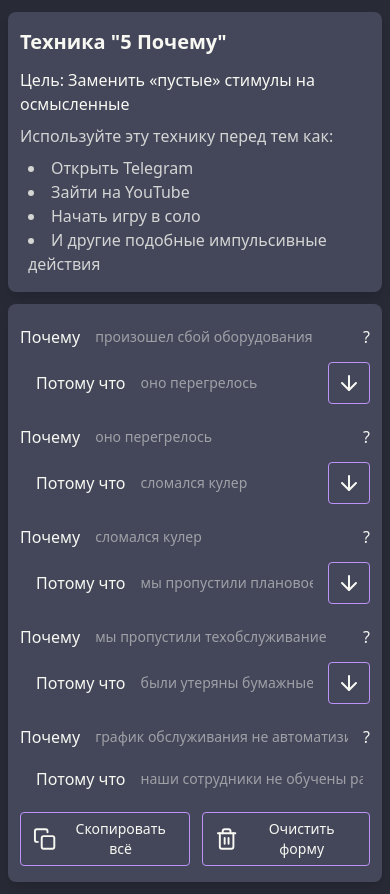
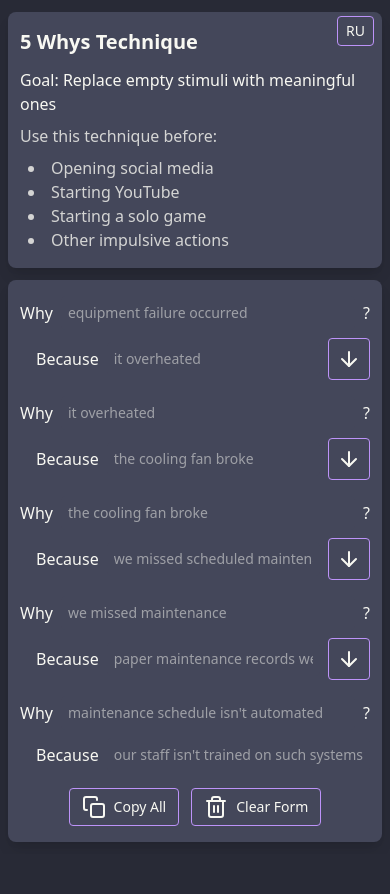
Before and after one commit to markbrutx/5why, a plain HTML site: page index.html in a window 390 px wide. After the commit the page ends 854 px from the top, so only its background shows below. Drawn offline with nearby package versions, Linux system fonts and the light colour scheme.

Commit message:
Add English language support with language switcher

```diff
--- a/index.html
+++ b/index.html
@@ -1,9 +1,9 @@
 <!DOCTYPE html>
-<html lang="ru">
+<html lang="en">
 <head>
     <meta charset="UTF-8">
     <meta name="viewport" content="width=device-width, initial-scale=1.0">
-    <title>5 Почему</title>
+    <title>5 Whys</title>
     <link href="https://cdnjs.cloudflare.com/ajax/libs/tailwindcss/2.2.19/tailwind.min.css" rel="stylesheet">
     <script src="https://cdnjs.cloudflare.com/ajax/libs/feather-icons/4.29.0/feather.min.js"></script>
     <style>
@@ -56,44 +56,108 @@
             background-color: var(--purple);
             color: var(--background);
         }
+
+        .lang-switch {
+            position: fixed;
+            top: 1rem;
+            right: 1rem;
+        }
     </style>
 </head>
 <body class="min-h-screen px-2 py-3 md:p-4">
+    <button onclick="toggleLanguage()" class="lang-switch dracula-button px-2 py-1 rounded text-sm">
+        <span data-lang="en">RU</span>
+        <span data-lang="ru">EN</span>
+    </button>
+
     <div class="max-w-3xl mx-auto">
-        <!-- Информационный блок -->
+        <!-- Info block -->
         <div style="background-color: var(--current-line)" class="rounded-lg px-3 py-4 md:p-6 mb-3 md:mb-6 shadow-lg">
-            <h2 class="text-xl font-bold mb-3">Техника "5 Почему"</h2>
-            <p class="mb-2">Цель: <span class="font-medium">Заменить «пустые» стимулы на осмысленные</span></p>
-            <p class="opacity-80">Используйте эту технику перед тем как:</p>
+            <h2 class="text-xl font-bold mb-3">
+                <span data-lang="en">5 Whys Technique</span>
+                <span data-lang="ru">Техника "5 Почему"</span>
+            </h2>
+            <p class="mb-2">
+                <span data-lang="en">Goal: <span class="font-medium">Replace empty stimuli with meaningful ones</span></span>
+                <span data-lang="ru">Цель: <span class="font-medium">Заменить «пустые» стимулы на осмысленные</span></span>
+            </p>
+            <p class="opacity-80">
+                <span data-lang="en">Use this technique before:</span>
+                <span data-lang="ru">Используйте эту технику перед тем как:</span>
+            </p>
             <ul class="list-disc list-inside ml-2 md:ml-4 mt-2 opacity-80">
-                <li>Открыть Telegram</li>
-                <li>Зайти на YouTube</li>
-                <li>Начать игру в соло</li>
-                <li>И другие подобные импульсивные действия</li>
+                <li>
+                    <span data-lang="en">Opening social media</span>
+                    <span data-lang="ru">Открыть Telegram</span>
+                </li>
+                <li>
+                    <span data-lang="en">Starting YouTube</span>
+                    <span data-lang="ru">Зайти на YouTube</span>
+                </li>
+                <li>
+                    <span data-lang="en">Starting a solo game</span>
+                    <span data-lang="ru">Начать игру в соло</span>
+                </li>
+                <li>
+                    <span data-lang="en">Other impulsive actions</span>
+                    <span data-lang="ru">И другие подобные импульсивные действия</span>
+                </li>
             </ul>
         </div>
 
-        <!-- Основной блок с вопросами -->
+        <!-- Main block with questions -->
         <div style="background-color: var(--current-line)" class="rounded-lg shadow-lg px-3 py-4 md:p-6">
             <div class="space-y-4 md:space-y-6" id="why-blocks">
-                <!-- Шаблоны будут добавлены через JavaScript -->
+                <!-- Templates will be added via JavaScript -->
             </div>
 
             <div class="mt-4 md:mt-6 flex justify-center gap-3">
                 <button onclick="copyAll()" class="dracula-button flex items-center gap-2 px-3 py-1.5 md:px-4 md:py-2 rounded transition-colors text-sm md:text-base">
                     <i data-feather="copy"></i>
-                    Скопировать всё
+                    <span data-lang="en">Copy All</span>
+                    <span data-lang="ru">Скопировать всё</span>
                 </button>
                 <button onclick="clearAll()" class="dracula-button flex items-center gap-2 px-3 py-1.5 md:px-4 md:py-2 rounded transition-colors text-sm md:text-base">
                     <i data-feather="trash-2"></i>
-                    Очистить форму
+                    <span data-lang="en">Clear Form</span>
+                    <span data-lang="ru">Очистить форму</span>
                 </button>
             </div>
         </div>
     </div>
 
     <script>
-        const examples = [
+        const translations = {
+            en: {
+                why: "Why",
+                because: "Because",
+                placeholders: [
+                    {
+                        question: "equipment failure occurred",
+                        answer: "it overheated"
+                    },
+                    {
+                        question: "it overheated",
+                        answer: "the cooling fan broke"
+                    },
+                    {
+                        question: "the cooling fan broke",
+                        answer: "we missed scheduled maintenance"
+                    },
+                    {
+                        question: "we missed maintenance",
+                        answer: "paper maintenance records were lost"
+                    },
+                    {
+                        question: "maintenance schedule isn't automated",
+                        answer: "our staff isn't trained on such systems"
+                    }
+                ]
+            },
+            ru: {
+                why: "Почему",
+                because: "Потому что",
+                placeholders: [
                     {
                         question: "произошел сбой оборудования",
                         answer: "оно перегрелось"
@@ -114,10 +178,30 @@
                         question: "график обслуживания не автоматизирован",
                         answer: "наши сотрудники не обучены работать с подобной системой"
                     }
-        ];
+                ]
+            }
+        };
 
-        document.addEventListener('DOMContentLoaded', function() {
+        let currentLang = localStorage.getItem('5why-lang') || 'en';
+
+        function updateLanguage() {
+            document.documentElement.lang = currentLang;
+            document.querySelectorAll('[data-lang]').forEach(el => {
+                el.style.display = el.dataset.lang === currentLang ? 'inline' : 'none';
+            });
+            renderWhyBlocks();
+        }
+
+        function toggleLanguage() {
+            currentLang = currentLang === 'en' ? 'ru' : 'en';
+            localStorage.setItem('5why-lang', currentLang);
+            updateLanguage();
+        }
+
+        function renderWhyBlocks() {
             const container = document.getElementById('why-blocks');
+            container.innerHTML = '';
+            const t = translations[currentLang];
 
             for (let i = 0; i < 5; i++) {
                 const block = document.createElement('div');
@@ -126,21 +210,21 @@
                     <div class="flex items-center gap-2">
                         <div class="flex-grow">
                             <div class="flex items-center gap-2">
-                                <label for="q-${i+1}" class="whitespace-nowrap">Почему</label>
+                                <label for="q-${i+1}" class="whitespace-nowrap">${t.why}</label>
                                 <input type="text" id="q-${i+1}"
                                     class="w-full p-1.5 md:p-2 rounded dracula-input text-sm md:text-base"
-                                    placeholder="${examples[i].question}">
+                                    placeholder="${t.placeholders[i].question}">
                                 <span>?</span>
                             </div>
                         </div>
                     </div>
                     <div class="flex items-center gap-2 ml-4">
-                        <label for="a-${i+1}" class="whitespace-nowrap">Потому что</label>
+                        <label for="a-${i+1}" class="whitespace-nowrap">${t.because}</label>
                         <input type="text" id="a-${i+1}"
                             class="w-full p-1.5 md:p-2 rounded dracula-input text-sm md:text-base"
-                            placeholder="${examples[i].answer}">
+                            placeholder="${t.placeholders[i].answer}">
                         ${i < 4 ? `
-                        <button onclick="moveAnswerDown(${i+1})" class="p-2 rounded dracula-button" title="Использовать как следующий вопрос">
+                        <button onclick="moveAnswerDown(${i+1})" class="p-2 rounded dracula-button" title="${currentLang === 'en' ? 'Use as next question' : 'Использовать как следующий вопрос'}">
                             <i data-feather="arrow-down"></i>
                         </button>
                         ` : ''}
@@ -148,9 +232,8 @@
                 `;
                 container.appendChild(block);
             }
-
             feather.replace();
-        });
+        }
 
         async function moveAnswerDown(index) {
             if (index >= 5) return;
@@ -170,29 +253,14 @@
             currentAnswer.classList.remove('move-down');
         }
 
-        function copyPair(index) {
-            const question = document.getElementById(`q-${index}`).value || document.getElementById(`q-${index}`).placeholder;
-            const answer = document.getElementById(`a-${index}`).value || document.getElementById(`a-${index}`).placeholder;
-            const text = `Почему ${question}? Потому что ${answer}`;
-
-            copyToClipboard(text);
-
-            const button = document.querySelector(`button[onclick="copyPair(${index})"]`);
-            button.style.backgroundColor = 'var(--purple)';
-            button.style.color = 'var(--background)';
-            setTimeout(() => {
-                button.style.backgroundColor = 'var(--current-line)';
-                button.style.color = 'var(--foreground)';
-            }, 1000);
-        }
-
         function copyAll() {
             let fullText = '';
+            const t = translations[currentLang];
 
             for (let i = 1; i <= 5; i++) {
                 const question = document.getElementById(`q-${i}`).value || document.getElementById(`q-${i}`).placeholder;
                 const answer = document.getElementById(`a-${i}`).value || document.getElementById(`a-${i}`).placeholder;
-                fullText += `${i}. Почему ${question}? Потому что ${answer}\n`;
+                fullText += `${i}. ${t.why} ${question}? ${t.because} ${answer}\n`;
             }
 
             copyToClipboard(fullText);
@@ -206,12 +274,6 @@
             }, 1000);
         }
 
-        function copyToClipboard(text) {
-            navigator.clipboard.writeText(text).catch(err => {
-                console.error('Failed to copy text: ', err);
-            });
-        }
-
         function clearAll() {
             for (let i = 1; i <= 5; i++) {
                 document.getElementById(`q-${i}`).value = '';
@@ -219,6 +281,16 @@
             }
             document.getElementById('q-1').focus();
         }
+
+        function copyToClipboard(text) {
+            navigator.clipboard.writeText(text).catch(err => {
+                console.error('Failed to copy text: ', err);
+            });
+        }
+
+        document.addEventListener('DOMContentLoaded', function() {
+            updateLanguage();
+        });
     </script>
 </body>
 </html>
```
Also changed, not shown: 1 other file. Lines whose indentation alone changed are shown as unchanged.
